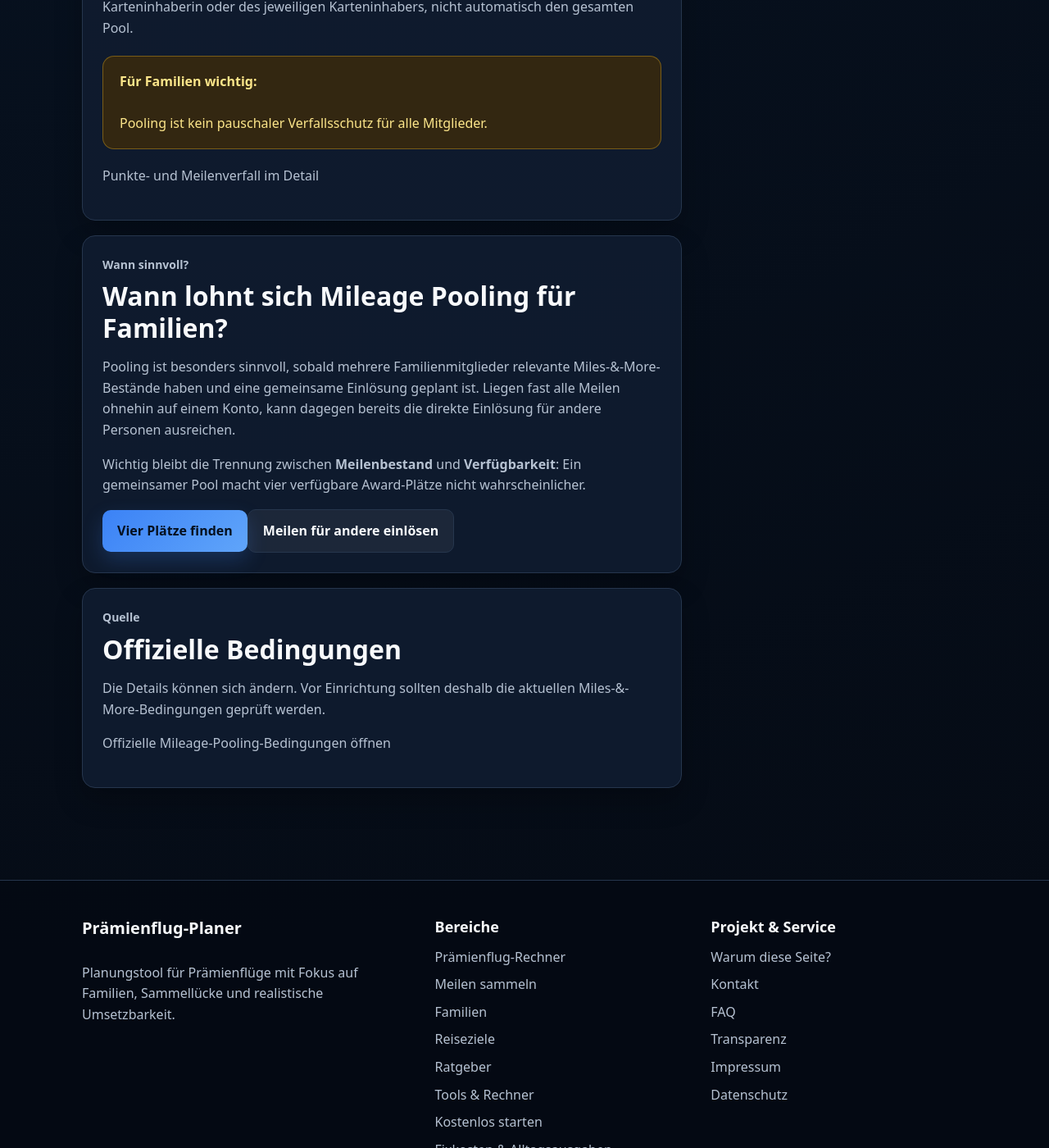
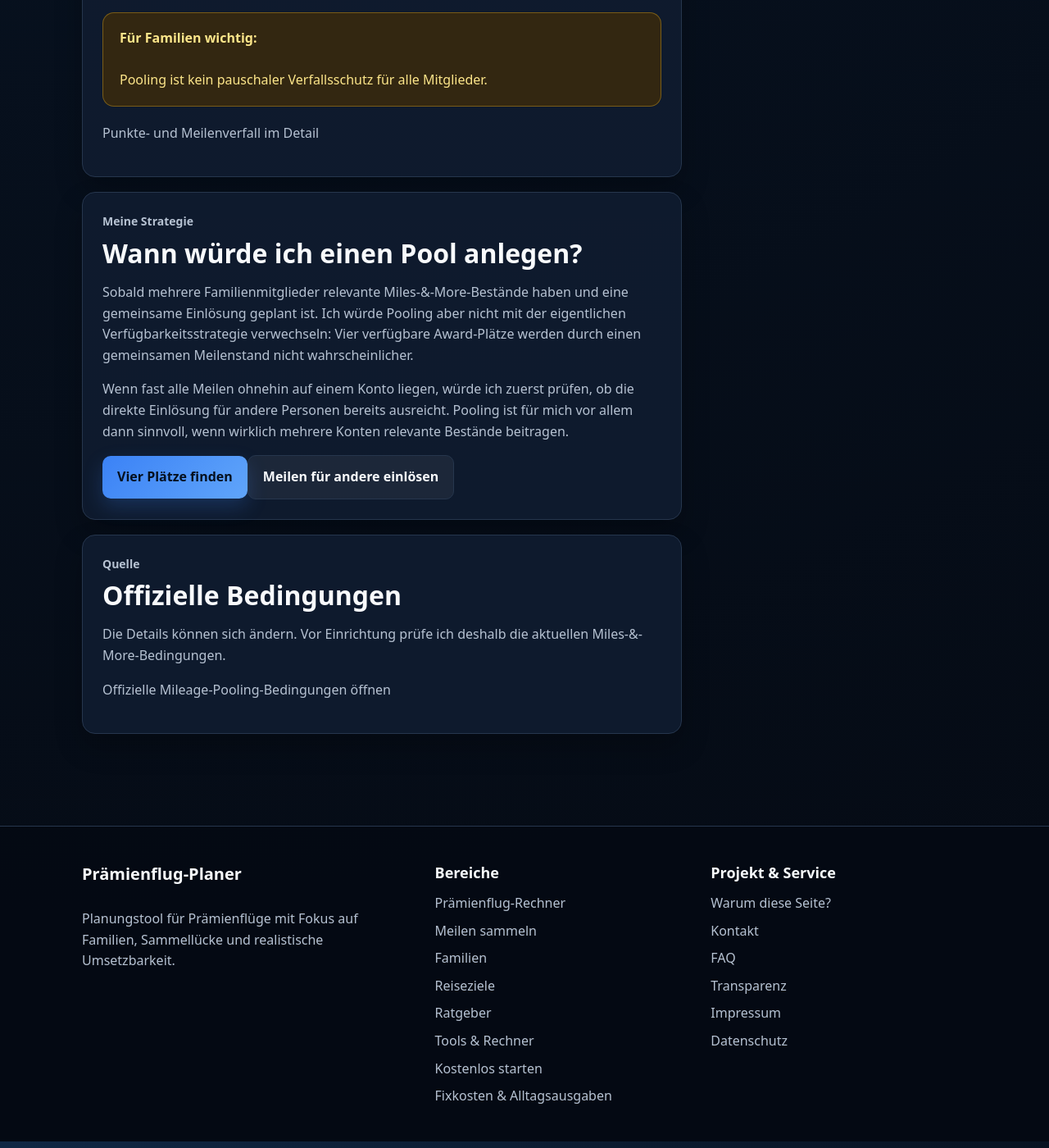
Before and after one commit to Praemienflug-Planer/miles-planer, a Jekyll site: the page built from miles-and-more-meilenpooling-familie/index.html, in a window 1280 px wide and 1400 px high, scrolled down 1603 px. Shown: the whole window at 82% size. Built offline with Jekyll 4.4.1, drawn with Linux system fonts in a browser that asks for light colours; some of the changed text lies outside the part shown.

Commit message:
Restore personal strategy voice on Mileage Pooling guide

```diff
--- a/miles-and-more-meilenpooling-familie/index.html
+++ b/miles-and-more-meilenpooling-familie/index.html
@@ -1,14 +1,14 @@
 ---
 layout: page
 title: "Miles & More Mileage Pooling für Familien: Regeln & Nutzung"
-description: "Miles & More Mileage Pooling erklärt: bis zu 2 Erwachsene und 5 Kinder, Altersgrenzen, Zugriff, Meilenverfall und sinnvolle Nutzung in der Familienplanung."
+description: "Miles & More Mileage Pooling erklärt: bis zu 2 Erwachsene und 5 Kinder, Altersgrenzen, Zugriff, Meilenverfall und meine Familienstrategie."
 canonical: "https://praemienflug-planer.de/miles-and-more-meilenpooling-familie/"
 ---
-<section class="hero hero-small"><div class="container hero-grid seo-hero-grid"><div><p class="eyebrow">Miles & More für Familien</p><h1>Mileage Pooling: Miles-&amp;-More-Meilen in der Familie gemeinsam nutzen</h1><p class="hero-text">Für Familien ist Mileage Pooling vor allem ein Organisationswerkzeug: getrennte Meilenstände werden gemeinsam nutzbar, ohne dass jedes Familienmitglied genug Meilen für ein eigenes Ticket haben muss.</p><div class="hero-actions"><a class="btn btn-primary" href="/rechner/">Familienbedarf berechnen</a><a class="btn btn-secondary" href="/praemienfluege-familie/">Familien-Guide</a></div><div class="trust-note">Regelstand {{ site.data.family.last_checked_display }} nach Miles & More.</div></div><div class="hero-card"><h2>Die wichtigsten Regeln</h2><ul><li>max. {{ site.data.family.mileage_pooling.max_adults }} Erwachsene</li><li>max. {{ site.data.family.mileage_pooling.max_children }} Kinder/Jugendliche</li><li>Alter {{ site.data.family.mileage_pooling.child_min_age }}–{{ site.data.family.mileage_pooling.child_max_age }} Jahre</li><li>mindestens {{ site.data.family.mileage_pooling.minimum_members }} Mitglieder</li><li>nur ein Pool pro Person</li></ul></div></div></section>
+<section class="hero hero-small"><div class="container hero-grid seo-hero-grid"><div><p class="eyebrow">Miles & More für Familien</p><h1>Mileage Pooling: so würde ich Familienmeilen bündeln</h1><p class="hero-text">Für Familien ist Mileage Pooling vor allem ein Organisationswerkzeug: getrennte Meilenstände werden gemeinsam nutzbar, ohne dass jedes Familienmitglied genug Meilen für ein eigenes Ticket haben muss.</p><div class="hero-actions"><a class="btn btn-primary" href="/rechner/">Familienbedarf berechnen</a><a class="btn btn-secondary" href="/praemienfluege-familie/">Familien-Guide</a></div><div class="trust-note">Regelstand {{ site.data.family.last_checked_display }} nach Miles & More.</div></div><div class="hero-card"><h2>Die wichtigsten Regeln</h2><ul><li>max. {{ site.data.family.mileage_pooling.max_adults }} Erwachsene</li><li>max. {{ site.data.family.mileage_pooling.max_children }} Kinder/Jugendliche</li><li>Alter {{ site.data.family.mileage_pooling.child_min_age }}–{{ site.data.family.mileage_pooling.child_max_age }} Jahre</li><li>mindestens {{ site.data.family.mileage_pooling.minimum_members }} Mitglieder</li><li>nur ein Pool pro Person</li></ul></div></div></section>
 <section class="section"><div class="container seo-layout"><article class="seo-content">
 <div class="article-card seo-card"><p class="eyebrow">Regeln</p><h2>Wer darf in einen Meilen-Pool?</h2><p>Ein Pool kann aktuell aus höchstens <strong>{{ site.data.family.mileage_pooling.max_adults }} Erwachsenen und {{ site.data.family.mileage_pooling.max_children }} Kindern bzw. Jugendlichen</strong> bestehen. Kinder müssen mindestens {{ site.data.family.mileage_pooling.child_min_age }} und höchstens {{ site.data.family.mileage_pooling.child_max_age }} Jahre alt sein. Mindestens ein Mitglied muss volljährig sein.</p><p>Die beiden Erwachsenen müssen nicht verheiratet oder verwandt sein. Jedes Miles-&amp;-More-Mitglied darf aber nur einem einzigen Pool angehören.</p></div>
 <div class="article-card seo-card"><p class="eyebrow">So funktioniert es</p><h2>Was passiert mit den Meilen?</h2><p>Nach Einrichtung werden die Meilen der Mitglieder als gemeinsamer Pool angezeigt. Die volljährigen Pool-Mitglieder verwalten den Pool gleichberechtigt und können über die Pool-Meilen verfügen. Kinder selbst haben keinen Zugriff auf den gesamten Pool, sondern nur auf ihre eigenen Meilen.</p><p>Nach Annahme der Einladung kann es laut Miles & More bis zu {{ site.data.family.mileage_pooling.combine_delay_days }} Tage dauern, bis die Meilen zusammengeführt sind. Während dieser Übergangszeit ist eine Einlösung eingeschränkt.</p></div>
 <div class="article-card seo-card"><p class="eyebrow">Verfall</p><h2>Pooling schützt nicht automatisch alle Meilen</h2><p>Beim Einlösen werden zuerst die Meilen verwendet, die am frühesten verfallen würden. Ein Kreditkarten-Meilenschutz bleibt persönlich: Er schützt nur die Meilen der jeweiligen Karteninhaberin oder des jeweiligen Karteninhabers, nicht automatisch den gesamten Pool.</p><div class="warning-box"><strong>Für Familien wichtig:</strong><br><br>Pooling ist kein pauschaler Verfallsschutz für alle Mitglieder.</div><p><a class="text-link" href="/meilen-sammeln/punkte-meilen-verfall-kreditkarten/">Punkte- und Meilenverfall im Detail</a></p></div>
-<div class="article-card seo-card"><p class="eyebrow">Wann sinnvoll?</p><h2>Wann lohnt sich Mileage Pooling für Familien?</h2><p>Pooling ist besonders sinnvoll, sobald mehrere Familienmitglieder relevante Miles-&amp;-More-Bestände haben und eine gemeinsame Einlösung geplant ist. Liegen fast alle Meilen ohnehin auf einem Konto, kann dagegen bereits die direkte Einlösung für andere Personen ausreichen.</p><p>Wichtig bleibt die Trennung zwischen <strong>Meilenbestand</strong> und <strong>Verfügbarkeit</strong>: Ein gemeinsamer Pool macht vier verfügbare Award-Plätze nicht wahrscheinlicher.</p><div class="mini-cta"><a class="btn btn-primary" href="/vier-praemienflug-plaetze-finden/">Vier Plätze finden</a><a class="btn btn-secondary" href="/meilen-fuer-familienmitglieder-einloesen/">Meilen für andere einlösen</a></div></div>
-<div class="article-card seo-card"><p class="eyebrow">Quelle</p><h2>Offizielle Bedingungen</h2><p>Die Details können sich ändern. Vor Einrichtung sollten deshalb die aktuellen Miles-&amp;-More-Bedingungen geprüft werden.</p><p><a href="{{ site.data.family.mileage_pooling.source_url }}" target="_blank" rel="nofollow noopener">Offizielle Mileage-Pooling-Bedingungen öffnen</a></p></div>
+<div class="article-card seo-card"><p class="eyebrow">Meine Strategie</p><h2>Wann würde ich einen Pool anlegen?</h2><p>Sobald mehrere Familienmitglieder relevante Miles-&amp;-More-Bestände haben und eine gemeinsame Einlösung geplant ist. Ich würde Pooling aber nicht mit der eigentlichen Verfügbarkeitsstrategie verwechseln: Vier verfügbare Award-Plätze werden durch einen gemeinsamen Meilenstand nicht wahrscheinlicher.</p><p>Wenn fast alle Meilen ohnehin auf einem Konto liegen, würde ich zuerst prüfen, ob die direkte Einlösung für andere Personen bereits ausreicht. Pooling ist für mich vor allem dann sinnvoll, wenn wirklich mehrere Konten relevante Bestände beitragen.</p><div class="mini-cta"><a class="btn btn-primary" href="/vier-praemienflug-plaetze-finden/">Vier Plätze finden</a><a class="btn btn-secondary" href="/meilen-fuer-familienmitglieder-einloesen/">Meilen für andere einlösen</a></div></div>
+<div class="article-card seo-card"><p class="eyebrow">Quelle</p><h2>Offizielle Bedingungen</h2><p>Die Details können sich ändern. Vor Einrichtung prüfe ich deshalb die aktuellen Miles-&amp;-More-Bedingungen.</p><p><a href="{{ site.data.family.mileage_pooling.source_url }}" target="_blank" rel="nofollow noopener">Offizielle Mileage-Pooling-Bedingungen öffnen</a></p></div>
 </article><aside class="seo-sidebar"><div class="article-card seo-card sticky-card"><p class="eyebrow">Familien-Guide</p><h3>Weiterlesen</h3><div class="sidebar-links"><a href="/praemienfluege-familie/">Prämienflüge für Familien</a><a href="/meilen-sammeln-familie/">Meilen sammeln als Familie</a><a href="/childs-award-flight-kinder-meilen/">Child’s Award Flight</a><a href="/meilen-fuer-familienmitglieder-einloesen/">Meilen für andere einlösen</a><a href="/vier-praemienflug-plaetze-finden/">Vier Plätze finden</a></div></div></aside></div></section>
```
